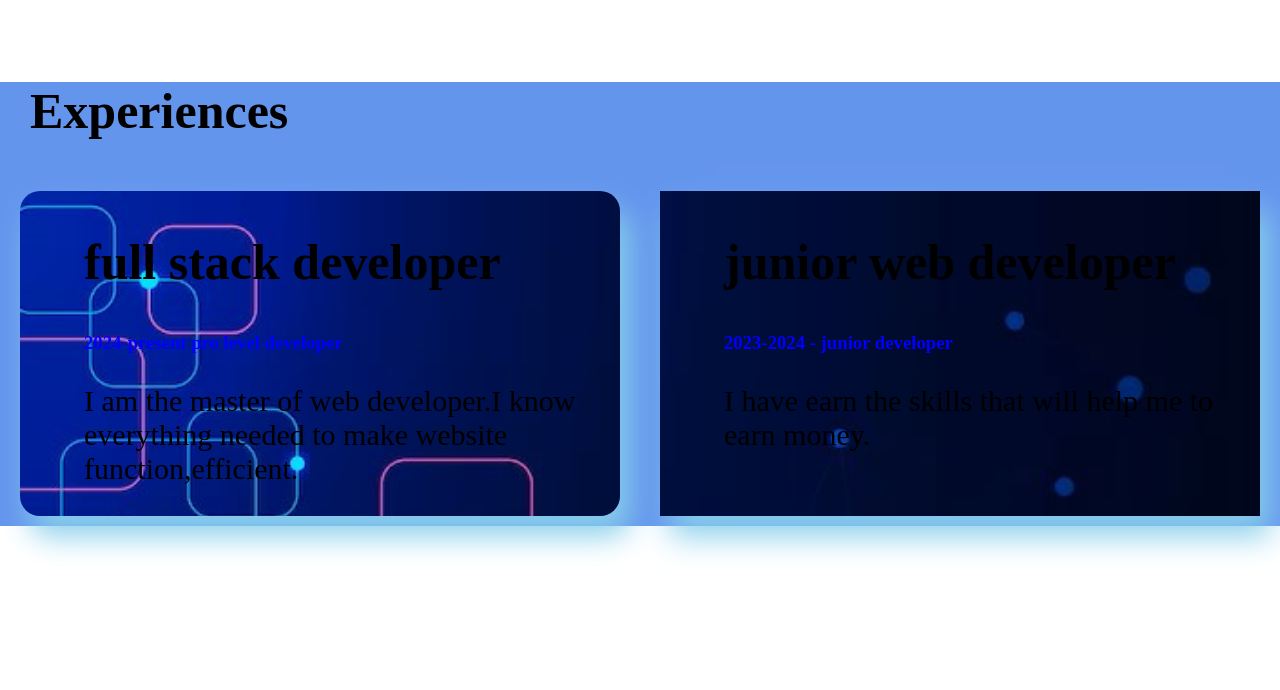
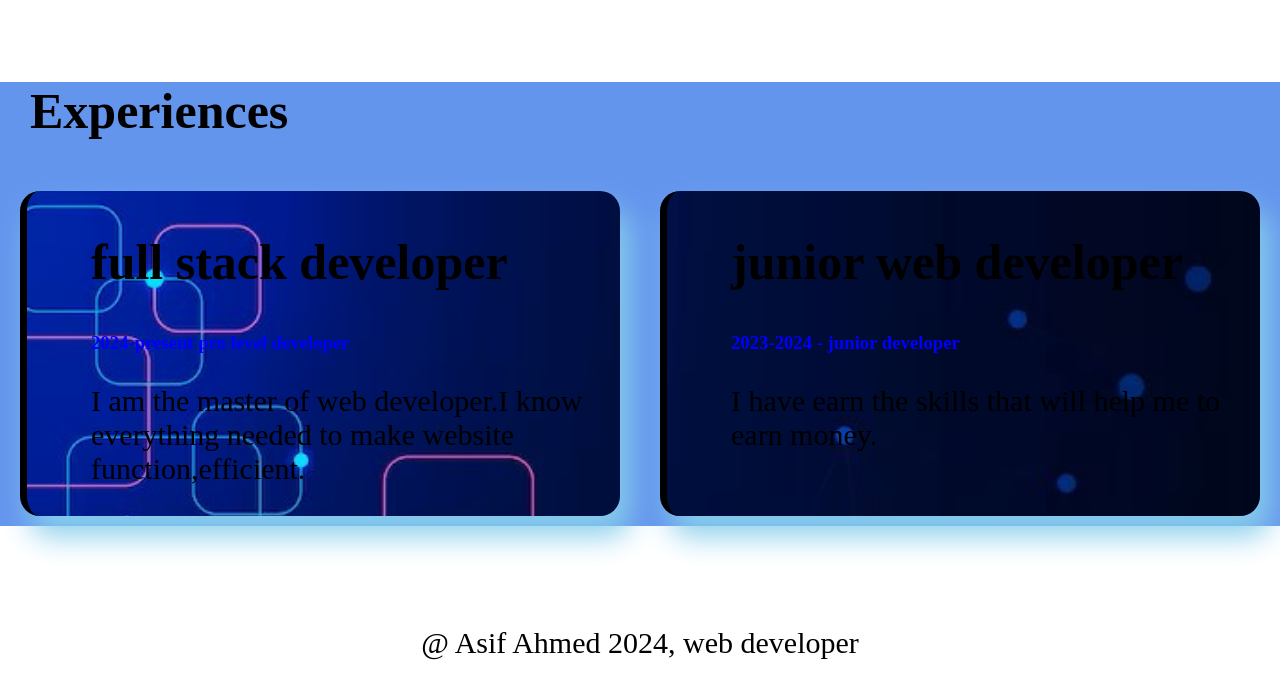
Before and after one commit to mda0978/developer.portfolio, a plain HTML site: page index.html in a window 1280 px wide. Shown: the part 1164-1854 px from the top of the page. Before the commit the page ends 1790 px from the top, so only its background shows below. Drawn offline with Linux system fonts and the light colour scheme.

Commit message:
commitfirst

```diff
--- a/index.html
+++ b/index.html
@@ -43,18 +43,23 @@
     <section class="third-section second-flex">
         <h1 class="first">Experiences</h1>
         <div class="flexible">
-            <div class="experience-firstitem">
+            <div id="border-first" class="experience-firstitem">
                 <h1> full stack developer </h1>
                 <h3 class="color">2024-present pro level developer</h3>
                 <p>I am the master of web developer.I know everything needed to make website function,efficient.</p>
             </div>
-            <div class="experience-seconditem">
+            <div id="border-second" class="experience-seconditem">
                 <h1> junior web developer</h1>
                 <h3 class="color"> 2023-2024 - junior developer </h3>
                 <p> I have earn the skills that will help me to earn money. </p>
             </div>
         </div>
     </section>
+    <footer>
+        <p> @ Asif Ahmed 2024, web developer
+
+        </p>
+    </footer>
 </body>
 
 </html>
--- a/style.css
+++ b/style.css
@@ -96,4 +96,21 @@ p {
     background-image: url(image/background\(3\).jpg);
     background-repeat: no-repeat;
     background-size: cover;
+    border-radius: 20px;
 }
+
+#border-first {
+    border-left: 7px solid;
+    border-image: linear-gradiant(tomato orange);
+    border-image-slice: 1;
+}
+
+#border-second {
+    border-left: 7px solid;
+    border-image: linear-gradiant(lightblue black);
+    border-image-slice: 1;
+}
+
+footer p {
+    text-align: center;
+}
```
